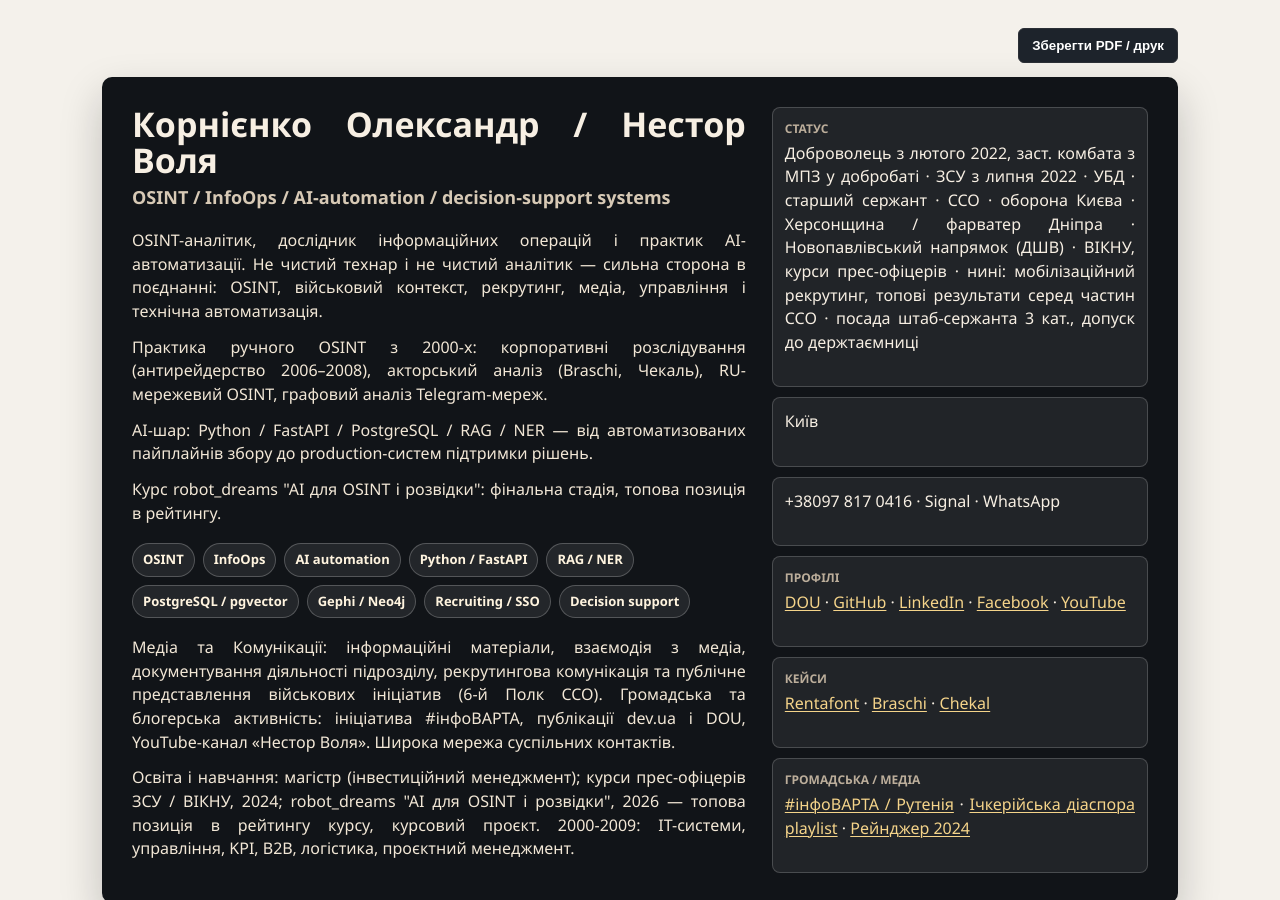
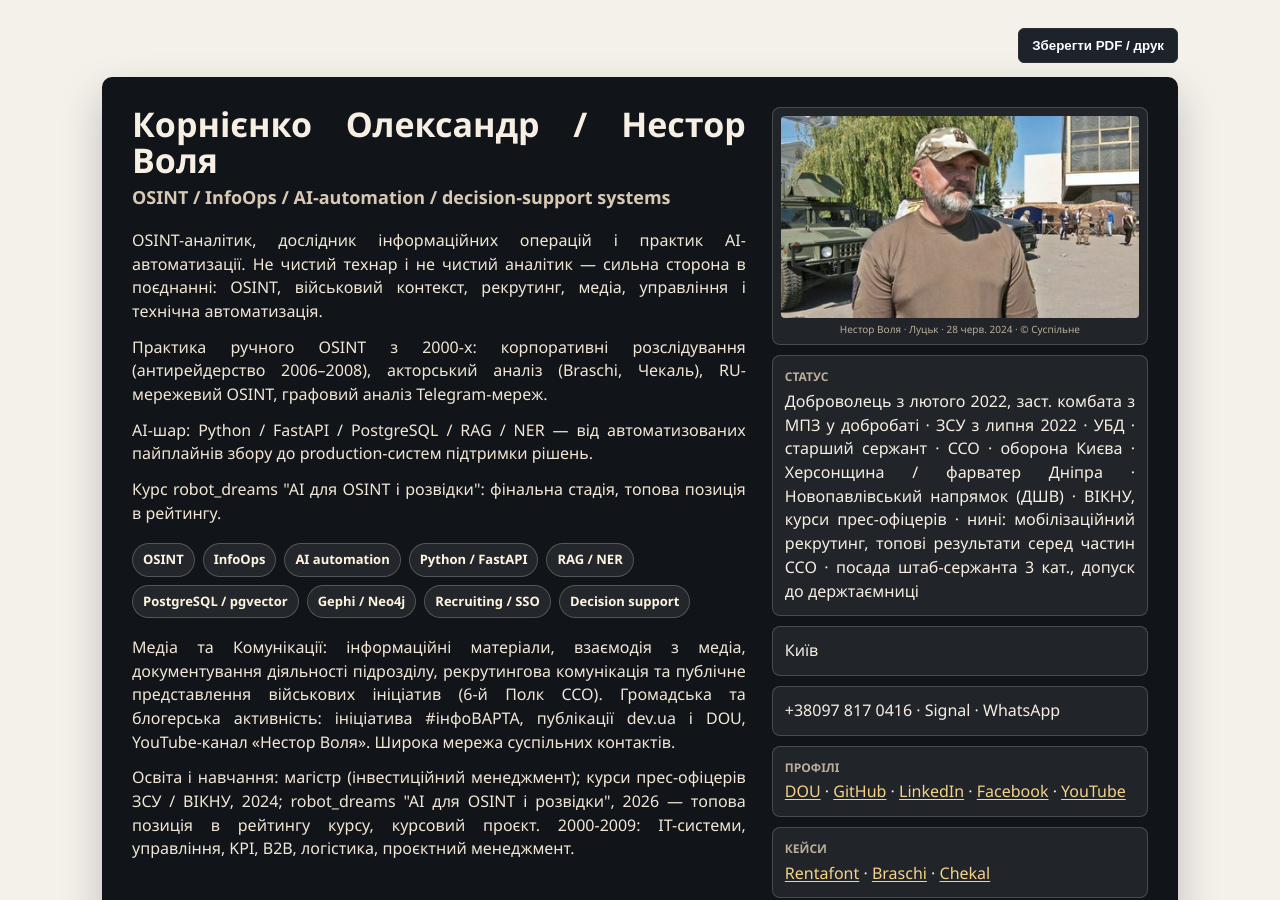
Before and after one commit to NestorVolya/nestorvolya.github.io, a Jekyll site: the page cv-sso.html, which Jekyll copies as it is, in a window 1280 px wide and 900 px high. Built offline with Jekyll 4.4.1, drawn with Linux system fonts in a browser that asks for light colours.

Commit message:
add Suspilne photo to cv-sso hero
Photo: Нестор Воля, Луцьк, 28 черв. 2024, © Суспільне Луцьк
Source: ranger recruitment event ("День без повісток")

```diff
--- a/cv-sso.html
+++ b/cv-sso.html
@@ -394,6 +394,10 @@
         <p>Освіта і навчання: магістр (інвестиційний менеджмент); курси прес-офіцерів ЗСУ / ВІКНУ, 2024; robot_dreams "AI для OSINT і розвідки", 2026 — топова позиція в рейтингу курсу, курсовий проєкт. 2000-2009: IT-системи, управління, KPI, B2B, логістика, проєктний менеджмент.</p>
       </div>
       <aside class="status-grid">
+        <div class="status-box" style="padding:8px;">
+          <img src="assets/2024-06-28_suspilne_lutsk.jpg" alt="Нестор Воля" style="width:100%;border-radius:4px;display:block;">
+          <p style="margin:4px 0 0;font-size:10px;color:#bcae9b;text-align:center;line-height:1.4;">Нестор Воля · Луцьк · 28 черв. 2024 · © Суспільне</p>
+        </div>
         <div class="status-box">
           <span class="label">Статус</span>
           Доброволець з лютого 2022, заст. комбата з МПЗ у добробаті · ЗСУ з липня 2022 · УБД · старший сержант · ССО · оборона Києва · Херсонщина / фарватер Дніпра · Новопавлівський напрямок (ДШВ) · ВІКНУ, курси прес-офіцерів · нині: мобілізаційний рекрутинг, топові результати серед частин ССО · посада штаб-сержанта 3 кат., допуск до держтаємниці
```
Also changed, not shown: assets/2024-06-28_suspilne_lutsk.jpg (added).
